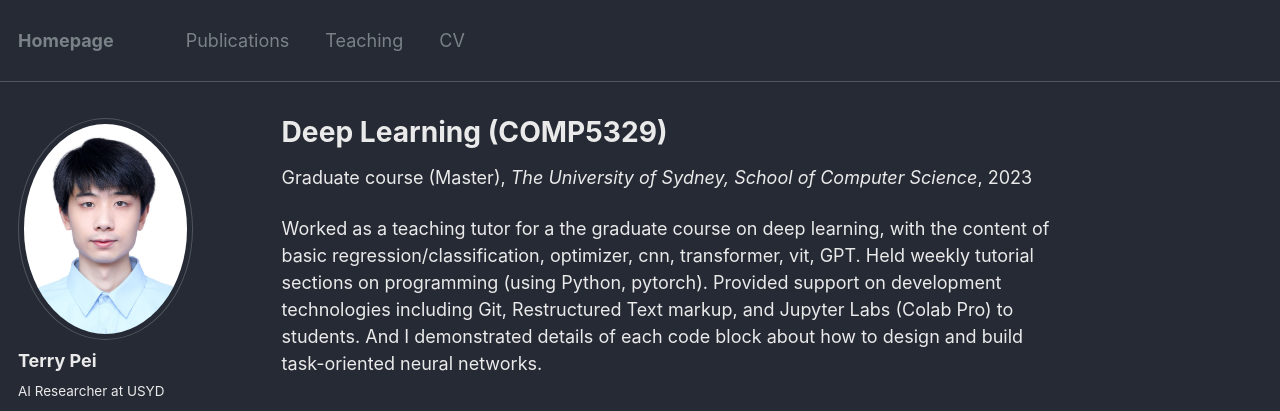
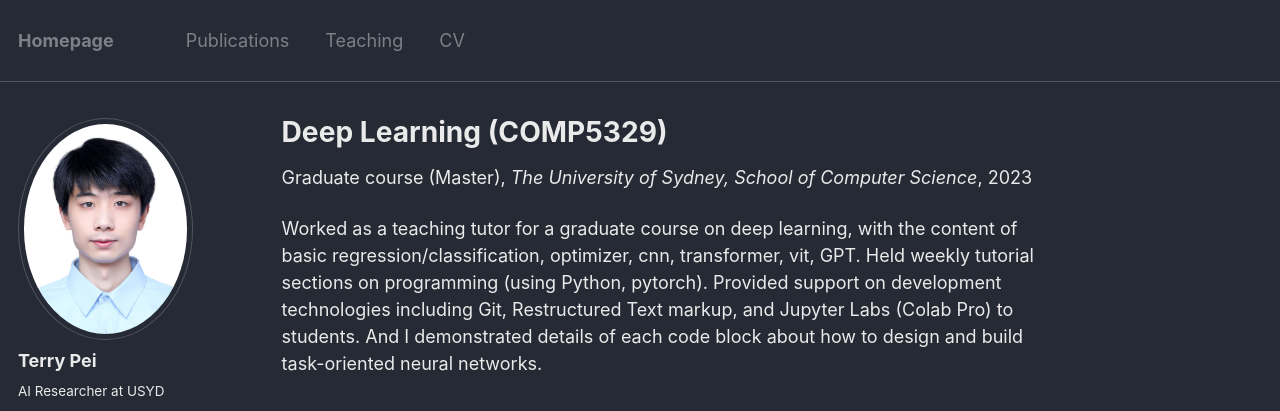
Before and after one commit to Terry000/Terry000.github.io, a Jekyll site: the page built from _teaching/2021-winter-complex.md, in a window 1280 px wide. Shown: the top 411 px of the page. Built offline with Jekyll 4.4.1, drawn with Linux system fonts in a browser that asks for light colours; some web fonts are replaced.

```diff
--- a/_teaching/2021-winter-complex.md
+++ b/_teaching/2021-winter-complex.md
@@ -8,5 +8,5 @@ date: Feb. 2023 - June. 2023
 location: "Austrlia Sydney"
 ---
 
-Worked as a teaching tutor for a the graduate course on deep learning, with the content of basic regression/classification, optimizer, cnn, transformer, vit, GPT.
+Worked as a teaching tutor for a graduate course on deep learning, with the content of basic regression/classification, optimizer, cnn, transformer, vit, GPT.
 Held weekly tutorial sections on programming (using Python, pytorch). Provided support on development technologies including Git, Restructured Text markup, and Jupyter Labs (Colab Pro) to students. And I demonstrated details of each code block about how to design and build task-oriented neural networks.
```
Also changed, not shown: _pages/about.md (+7 -7 lines), _publications/2022-11-icdm-03.md (+1 -1 lines).
